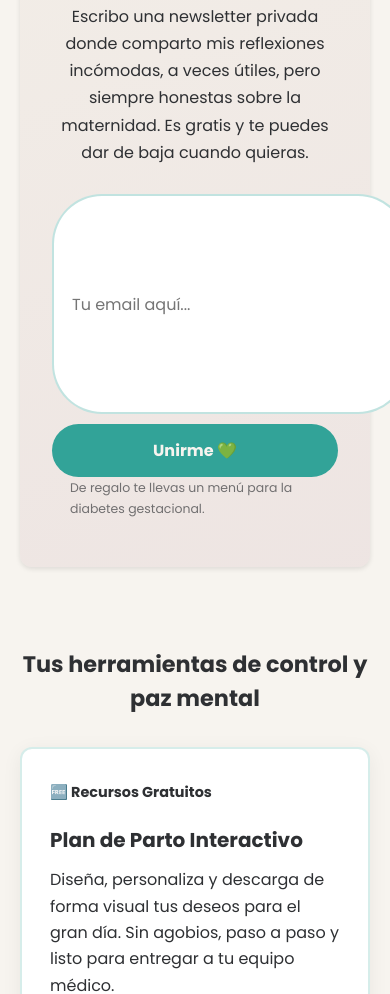
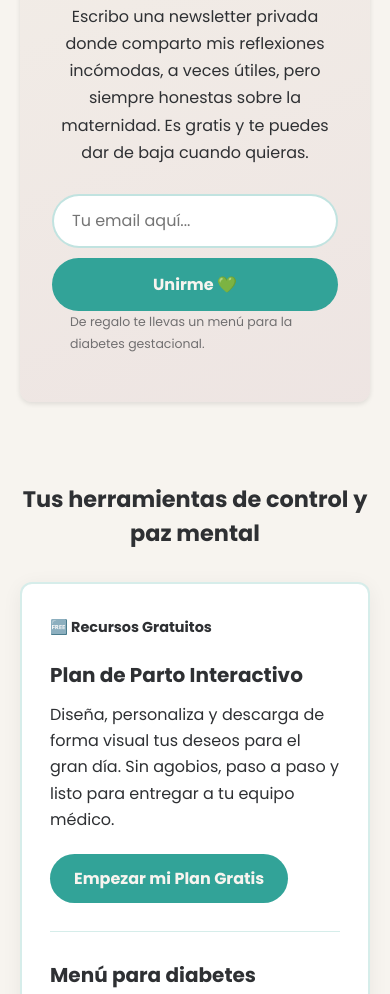
Before and after one commit to Ro008/embarazafit-web, an Astro site: page / in a window 390 px wide. Shown: the part 2522-3516 px from the top of the page. Built offline with nearby package versions, Linux system fonts and the light colour scheme; Astro itself is replaced by a stand-in of ours; a script that the page names is missing.

Commit message:
Improve newsletter form styles on homepage: add line-height and box-sizing for better input appearance, and adjust email input width for enhanced layout consistency.

```diff
--- a/src/pages/index.astro
+++ b/src/pages/index.astro
@@ -440,10 +440,12 @@
     border-radius: 50px;
     font-family: "Poppins", sans-serif;
     font-size: 1rem;
+    line-height: 1.4;
     background: #fff;
     color: var(--dark-charcoal);
     outline: none;
     transition: border-color 0.2s ease;
+    box-sizing: border-box;
   }
 
   .hp-newsletter-form input[type="email"]:focus {
@@ -649,6 +651,11 @@
       flex-direction: column;
     }
 
+    .hp-newsletter-form input[type="email"] {
+      flex: none;
+      width: 100%;
+    }
+
     .hp-newsletter-form button {
       width: 100%;
     }
```
